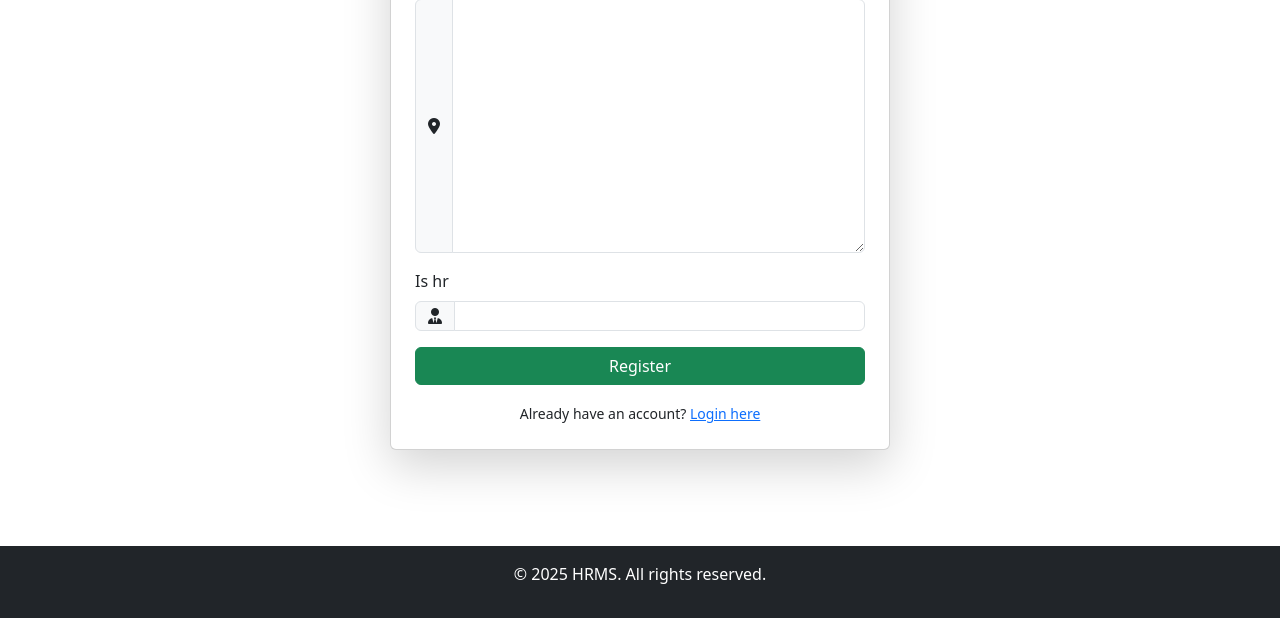
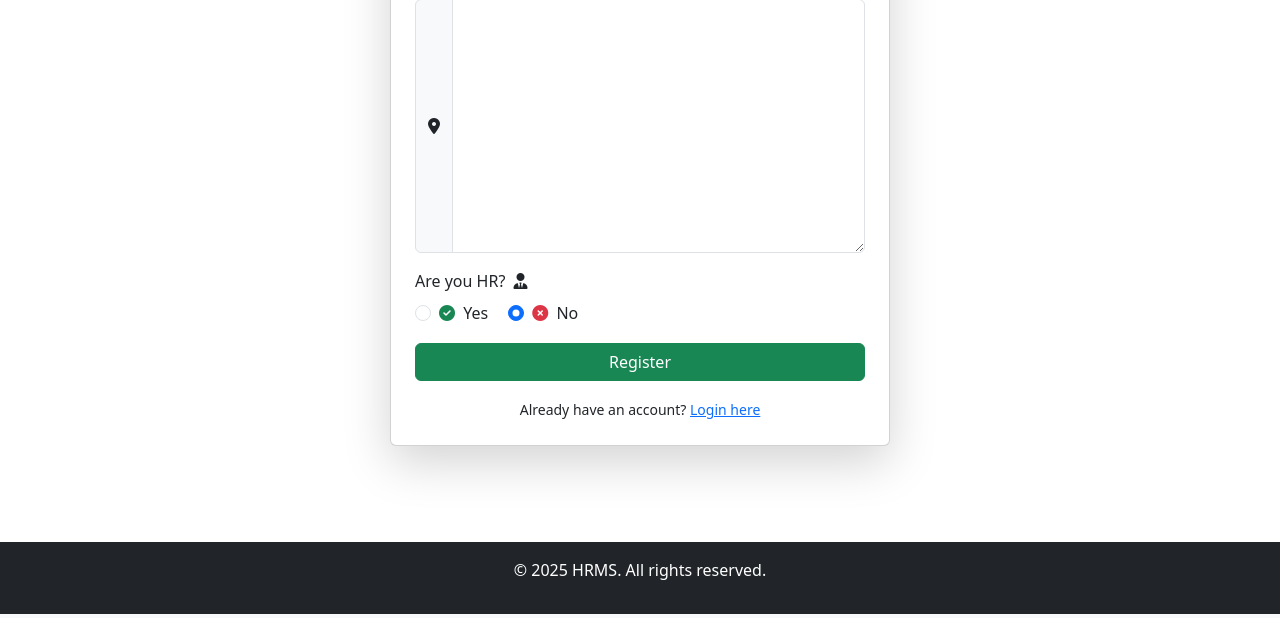
Before and after one commit to SlammyTee/hrms, a Django app: page /register/ in a window 1280 px wide. Shown: the part 1243-1861 px from the top of the page. Run offline with Django 5.2, Linux system fonts and the light colour scheme; some libraries are stand-ins or nearby versions.

Commit message:
updated registration page

```diff
--- a/templates/core/register.html
+++ b/templates/core/register.html
@@ -17,6 +17,7 @@
       {% endif %}
 
       {% for field in form %}
+        {% if field.name != 'is_hr' %}
         <div class="mb-3">
           <label for="{{ field.id_for_label }}" class="form-label">{{ field.label }}</label>
           <div class="input-group">
@@ -42,8 +43,6 @@
               <span class="input-group-text"><i class="fa fa-phone"></i></span>
             {% elif field.name == 'address' %}
               <span class="input-group-text"><i class="fa fa-map-marker-alt"></i></span>
-            {% elif field.name == 'is_hr' %}
-              <span class="input-group-text"><i class="fa fa-user-tie"></i></span>
             {% endif %}
             {{ field|add_class:"form-control" }}
           </div>
@@ -56,6 +55,24 @@
             </div>
           {% endif %}
         </div>
+        {% else %}
+        <div class="mb-3">
+          <label class="form-label d-block">Are you HR? <i class="fa fa-user-tie ms-1"></i></label>
+          <div class="form-check form-check-inline">
+            <input class="form-check-input" type="radio" name="is_hr" id="is_hr_yes" value="True" {% if field.value %}checked{% endif %}>
+            <label class="form-check-label" for="is_hr_yes"><i class="fa fa-check-circle text-success me-1"></i> Yes</label>
+          </div>
+          <div class="form-check form-check-inline">
+            <input class="form-check-input" type="radio" name="is_hr" id="is_hr_no" value="False" {% if not field.value %}checked{% endif %}>
+            <label class="form-check-label" for="is_hr_no"><i class="fa fa-times-circle text-danger me-1"></i> No</label>
+          </div>
+          {% if field.errors %}
+            <div class="text-danger small mt-1">
+              {{ field.errors }}
+            </div>
+          {% endif %}
+        </div>
+        {% endif %}
       {% endfor %}
 
       <div class="d-grid mb-3">
```
